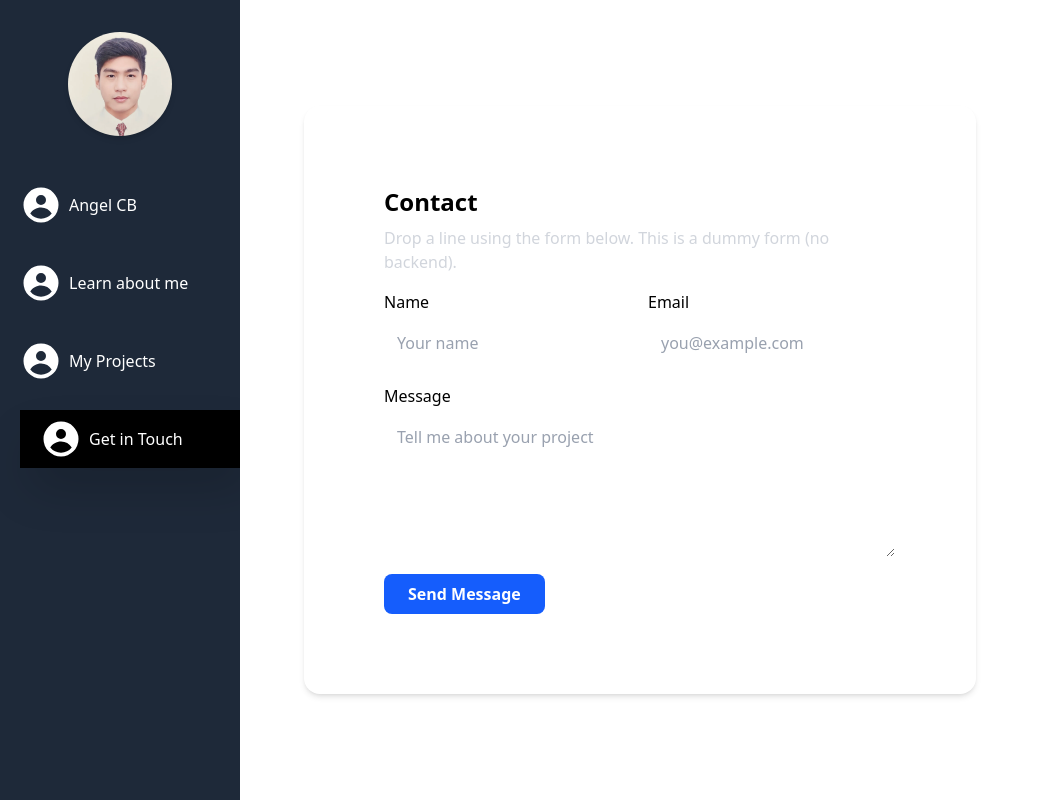
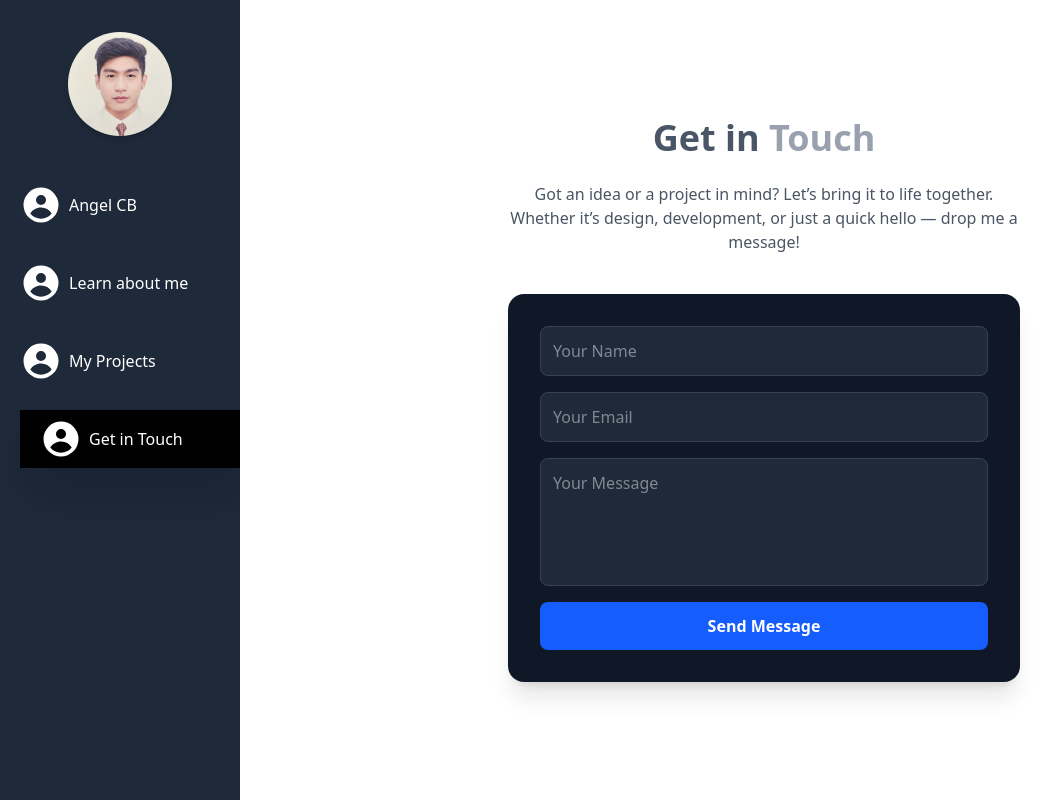
Before and after one commit to anghelusjr/Modern-Portfolio, a React (Vite) app: page /contact in a window 1280 px wide. Shown: the whole page, without its empty margins (0-1063 px from the left). Built offline with nearby package versions, Linux system fonts and the light colour scheme; a web font is replaced by a local one.

Commit message:
updated the project page and contact page

```diff
--- /dev/null
+++ b/src/components/forms/contactForm.jsx
@@ -0,0 +1,92 @@
+import { useState } from "react";
+
+export default function ContactForm() {
+    const [isSubmitted, setIsSubmitted] = useState(false);
+    const [isError, setIsError] = useState(false);
+
+    const handleSubmit = async (e) => {
+        e.preventDefault();
+
+        const formData = new FormData(e.target);
+        const response = await fetch("https://api.web3forms.com/submit", {
+            method: "POST",
+            body: formData,
+        });
+
+        if (response.ok) {
+            setIsSubmitted(true);
+            setIsError(false);
+            e.target.reset();
+        } else {
+            setIsError(true);
+        }
+    };
+
+    return (
+        <section
+            id="contact"
+            className="flex flex-col items-center justify-center py-20 px-4 text-white"
+        >
+            <h2 className="text-4xl font-bold mb-6 text-center text-gray-600">
+                Get in <span className="text-gray-400">Touch</span>
+            </h2>
+            <p className="text-gray-600 text-center max-w-lg mb-10">
+                Got an idea or a project in mind? Let’s bring it to life together.
+                Whether it’s design, development, or just a quick hello — drop me a message!
+            </p>
+
+            <form
+                onSubmit={handleSubmit}
+                className="w-full max-w-lg bg-gray-900 p-8 rounded-2xl shadow-xl flex flex-col gap-4"
+            >
+                <input
+                    type="hidden"
+                    name="access_key"
+                    value="bf20f628-dc77-4930-ba66-c8c4cc1f77cf"
+                />
+
+                <input
+                    type="text"
+                    name="name"
+                    placeholder="Your Name"
+                    required
+                    className="p-3 rounded-lg bg-gray-800 border border-gray-700 text-gray-200 focus:outline-none focus:ring-2 focus:ring-blue-500"
+                />
+
+                <input
+                    type="email"
+                    name="email"
+                    placeholder="Your Email"
+                    required
+                    className="p-3 rounded-lg bg-gray-800 border border-gray-700 text-gray-200 focus:outline-none focus:ring-2 focus:ring-blue-500"
+                />
+
+                <textarea
+                    name="message"
+                    placeholder="Your Message"
+                    required
+                    className="p-3 rounded-lg bg-gray-800 border border-gray-700 text-gray-200 h-32 resize-none focus:outline-none focus:ring-2 focus:ring-blue-500"
+                ></textarea>
+
+                <button
+                    type="submit"
+                    className="bg-blue-600 hover:bg-blue-700 text-white font-semibold py-3 rounded-lg transition duration-300"
+                >
+                    Send Message
+                </button>
+
+                {isSubmitted && (
+                    <p className="text-green-400 text-center mt-2">
+                        ✅ Message sent successfully! I’ll get back to you soon.
+                    </p>
+                )}
+
+                {isError && (
+                    <p className="text-red-400 text-center mt-2">
+                        ❌ Something went wrong. Please try again later.
+                    </p>
+                )}
+            </form>
+        </section>
+    );
+}
--- a/src/pages/contactPage/contact.jsx
+++ b/src/pages/contactPage/contact.jsx
@@ -1,4 +1,4 @@
-
+import ContactForm from "../../components/forms/contactForm.jsx";
 
 function ContactPage() {
   return (
@@ -9,67 +9,9 @@ function ContactPage() {
         <meta name="description" content="Get in touch with Angel Buenavista, a web designer and frontend developer in Taguig, Philippines. Let's collaborate on your next website project and bring your ideas to life." />
       </header>
 
-      <div className="h-screen flex justify-center items-center p-(--spacing-desktop)">
-        <section className="w-full max-w-2xl bg-white/5 p-20 rounded-2xl shadow-md ">
-          <h1 className="text-2xl font-bold mb-2">Contact</h1>
-          <p className="text-gray-300 mb-4">
-            Drop a line using the form below. This is a dummy form (no backend).
-          </p>
-
-          <form
-            onSubmit={(e) => {
-              e.preventDefault();
-              alert("Submitted! (dummy)");
-            }}
-            className="space-y-4"
-          >
-            {/* Name + Email */}
-            <div className="grid grid-cols-1 sm:grid-cols-2 gap-4 ">
-              <label className="flex flex-col">
-                <span className="mb-1">Name</span>
-                <input
-                  type="text"
-                  name="name"
-                  placeholder="Your name"
-                  required
-                  className="w-full rounded-lg border border-white/20 bg-white/10 p-3 text-[var(--text)] placeholder-gray-400 focus:outline-none focus:ring-2 focus:ring-blue-500"
-                />
-              </label>
-              <label className="flex flex-col">
-                <span className="mb-1">Email</span>
-                <input
-                  type="email"
-                  name="email"
-                  placeholder="you@example.com"
-                  required
-                  className="w-full rounded-lg border border-white/20 bg-white/10 p-3 text-[var(--text)] placeholder-gray-400 focus:outline-none focus:ring-2 focus:ring-blue-500"
-                />
-              </label>
-            </div>
-
-            {/* Message */}
-            <label className="flex flex-col">
-              <span className="mb-1">Message</span>
-              <textarea
-                name="message"
-                rows="5"
-                placeholder="Tell me about your project"
-                className="w-full rounded-lg border border-white/20 bg-white/10 p-3 text-[var(--text)] placeholder-gray-400 focus:outline-none focus:ring-2 focus:ring-blue-500"
-              ></textarea>
-            </label>
-
-            {/* Button */}
-            <div>
-              <button
-                type="submit"
-                className="btn px-6 py-2 rounded-lg bg-blue-600 hover:bg-blue-700 text-white font-semibold"
-              >
-                Send Message
-              </button>
-            </div>
-          </form>
-        </section>
-      </div>
+      <section className="h-screen flex justify-center items-center xl:ml-62 xl:p-10">
+        <ContactForm />
+      </section>
     </>
 
   );
--- a/src/pages/projectPage/projects.jsx
+++ b/src/pages/projectPage/projects.jsx
@@ -10,23 +10,55 @@ function ProjectsPage() {
         <meta name="description" content="Explore my web design projects — from business websites to creative digital experiences. See how Angel Buenavista, a web designer based in Taguig, Philippines, turns ideas into beautiful, functional websites." />
       </header>
 
-      <article className="h-screen p-(--spacing-desktop) overflow-hidden">
-        <h1>My projects</h1>
+      <article className="flex flex-col items-center h-auto overflow-hidden
+      pb-30 mt-30 px-4 xl:mt-8 lg:ml-16 xl:ml-62 xl:p-10">
+        <h1 className="text-5xl capitalize p-6  bg-gray-800 rounded-3xl text-gray-100 2xl:px-20">Recent Projects I’ve Been Working on</h1>
 
-        <section>
-          <h2>E-commerce Project</h2>
+        <section className="h-auto flex flex-col gap-4 mt-10 xl:mt-20 pl-4 max-w-3xl 2xl:max-w-4xl">
+          <h2 className="text-4xl capitalize">Foundational Projects</h2>
           <p>
-            A simple ecommerce website built with HTML, CSS, and JavaScript,
-            using a basic product database (JSON/local storage).
+            These projects represent the early stages of my journey as a web designer and developer.
+            They focus on mastering essential front-end skills such as layout design, responsive
+            structure, and interactive user experiences which became the foundation of my professional work today.
           </p>
+          <div className="grid xl:grid-cols-2">
+            <iframe
+              src="https://anghelusjr.github.io/project-learning-ecommerce/"
+              title="E-commerce"
+              className="bg-white/5 p-6 my-10 rounded-xl  w-full h-150 shadow-md hover:shadow-lg transition">
+            </iframe>
+            <iframe
+              src="https://anghelusjr.github.io/project-learning-ecommerce/"
+              title="E-commerce"
+              className="bg-white/5 p-6 my-10 rounded-xl   w-full h-150 shadow-md hover:shadow-lg transition">
+            </iframe>
+            <iframe
+              src="https://anghelusjr.github.io/project-learning-ecommerce/"
+              title="E-commerce"
+              className="bg-white/5 p-6 my-10 rounded-xl  w-full h-150 shadow-md hover:shadow-lg transition">
+            </iframe>
+          </div>
 
-          <div className="bg-white">
-            {/* Project One */}
+        </section>
+
+        <section className="h-auto flex flex-col gap-4 mt-10 xl:mt-20 pl-4 max-w-3xl 2xl:max-w-4xl">
+          <h2 className="text-4xl capitalize">Highlighted Works</h2>
+
+          <p>
+            These projects represent the early stages of my journey as a web designer and developer.
+            They focus on mastering essential front-end skills — such as layout design, responsive
+            structure, and interactive user experiences — which became the foundation of my professional work today.
+          </p>
+          <div>
             <iframe
               src="https://anghelusjr.github.io/project-learning-ecommerce/"
               title="E-commerce"
               className="bg-white/5 p-6 my-10 rounded-xl w-full h-150 shadow-md hover:shadow-lg transition">
             </iframe>
+            <p className="text-center">
+              A simple ecommerce website built with HTML, CSS, and JavaScript,
+              using a basic product database (JSON/local storage).
+            </p>
           </div>
         </section>
       </article >
```
